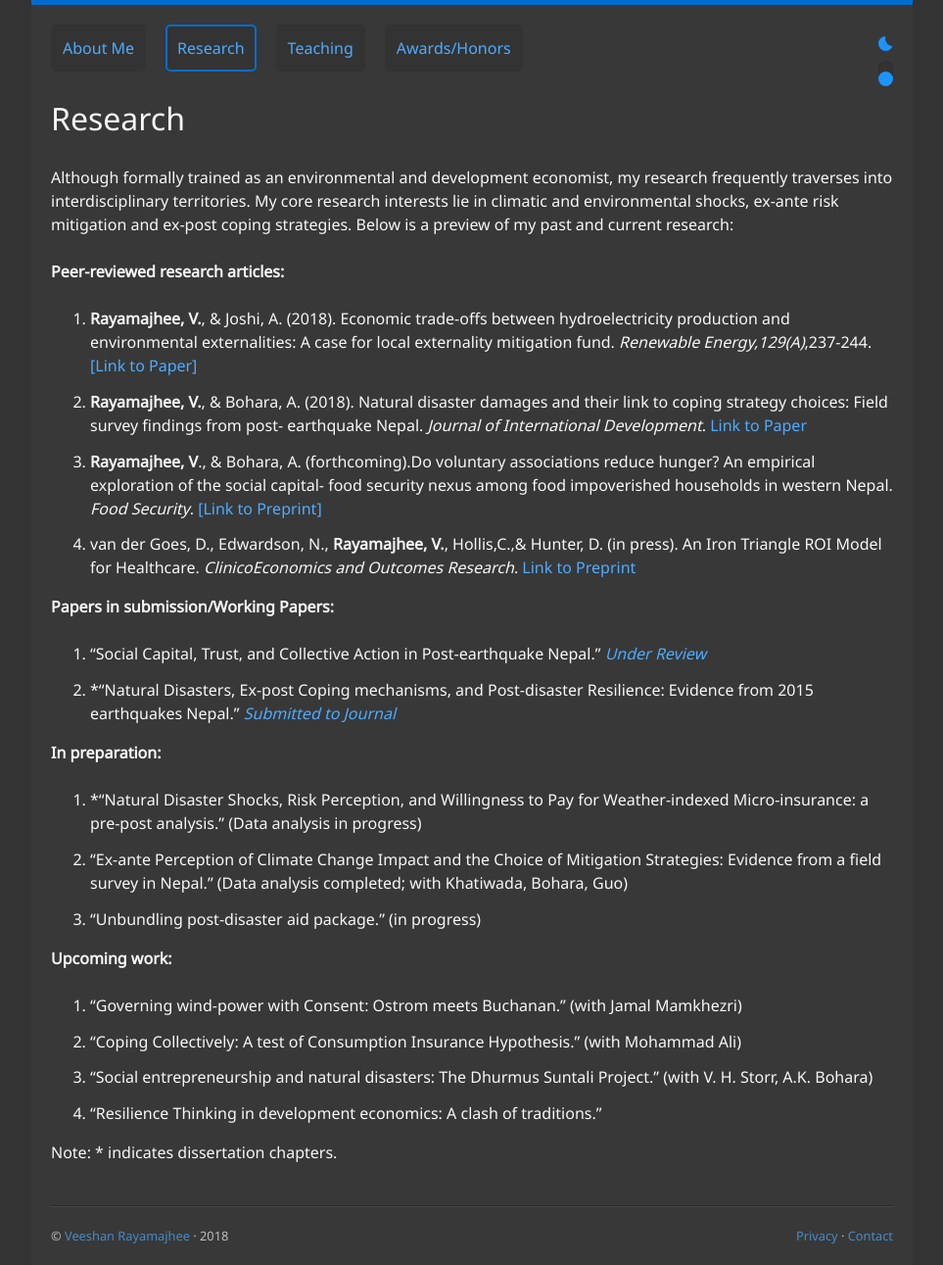
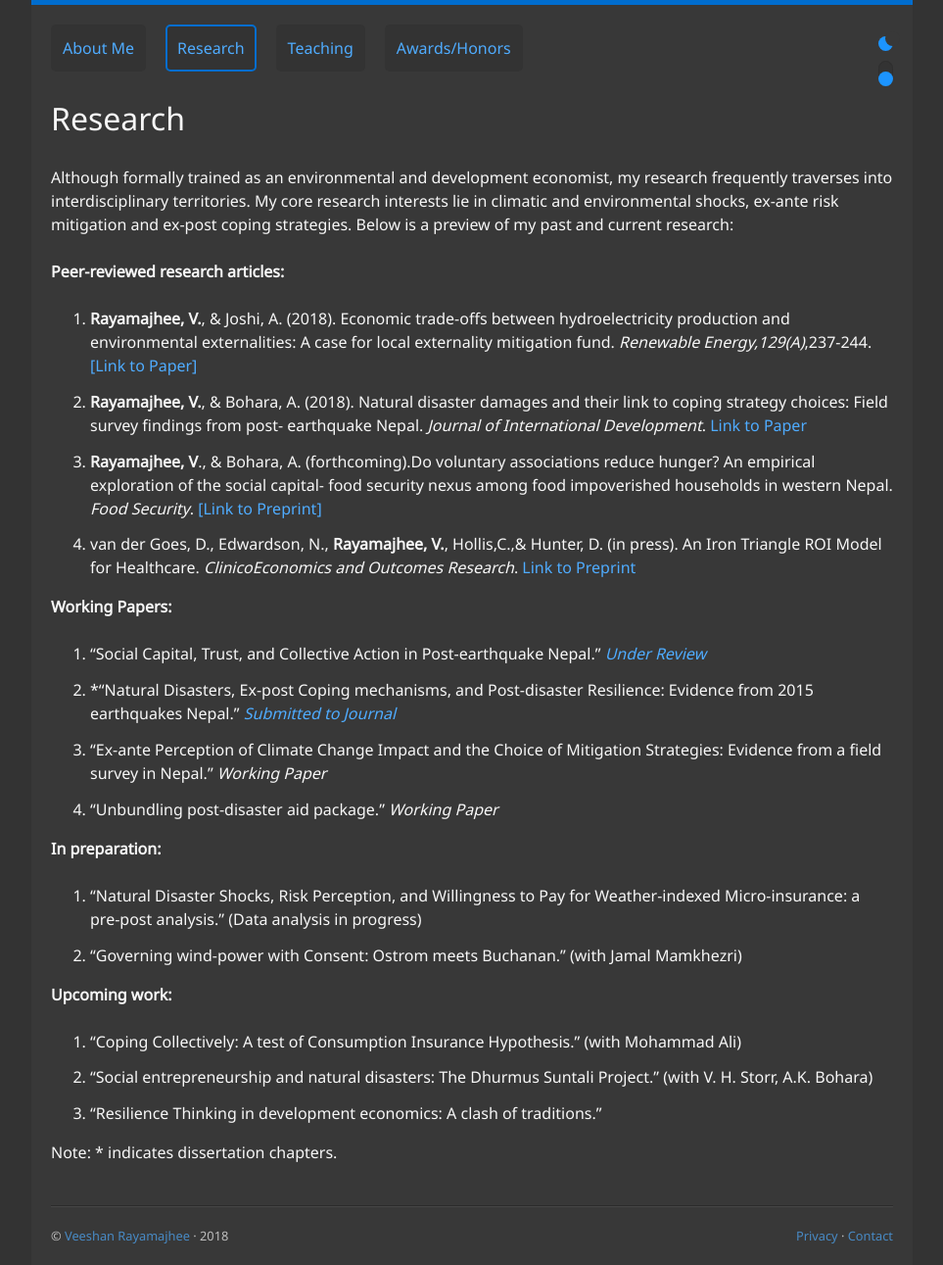
Before and after one commit to veeshanr/veeshanr.github.io, a Jekyll site: the page built from pages/research.md, in a window 1280 px wide. Shown: the whole page at 98% size, without its empty margins (158-1121 px from the left). Built offline with Jekyll 4.4.1, drawn with Linux system fonts in a browser that asks for light colours.

Commit message:
Update research.md

```diff
--- a/pages/research.md
+++ b/pages/research.md
@@ -17,23 +17,22 @@ Although formally trained as an environmental and development economist, my rese
 3. **Rayamajhee, V**., & Bohara, A. (forthcoming).Do voluntary associations reduce hunger? An empirical exploration of the social  capital- food security nexus among food impoverished households in western Nepal. *Food Security*. [[Link to Preprint]][2]
 4. van der Goes, D., Edwardson, N., **Rayamajhee, V.**, Hollis,C.,& Hunter, D. (in press). An Iron Triangle ROI Model for Healthcare. *ClinicoEconomics and Outcomes Research*. [Link to Preprint][3]
 
-**Papers in submission/Working Papers:**
+**Working Papers:**
 
 1. “Social Capital, Trust, and Collective Action in Post-earthquake Nepal.” [*Under Review*][5]
 2. *“Natural Disasters, Ex-post Coping mechanisms, and Post-disaster Resilience: Evidence from 2015 earthquakes Nepal.” [*Submitted to Journal*][6]
+3. “Ex-ante Perception of Climate Change Impact and the Choice of Mitigation Strategies: Evidence from a field survey in Nepal.” *Working Paper*
+4. “Unbundling post-disaster aid package.” *Working Paper*
 
 **In preparation:**
 
-1. *“Natural Disaster Shocks, Risk Perception, and Willingness to Pay for Weather-indexed Micro-insurance: a pre-post analysis.” (Data analysis in progress)
-2. “Ex-ante Perception of Climate Change Impact and the Choice of Mitigation Strategies: Evidence from a field survey in Nepal.” (Data analysis completed; with Khatiwada, Bohara, Guo)
-3. “Unbundling post-disaster aid package.” (in progress)
+1. “Natural Disaster Shocks, Risk Perception, and Willingness to Pay for Weather-indexed Micro-insurance: a pre-post analysis.” (Data analysis in progress)
+2. “Governing wind-power with Consent: Ostrom meets Buchanan.” (with Jamal Mamkhezri)
 
 **Upcoming work:**
-
-1. “Governing wind-power with Consent: Ostrom meets Buchanan.” (with Jamal Mamkhezri)
-2. “Coping Collectively: A test of Consumption Insurance Hypothesis." (with Mohammad Ali)
-3. “Social entrepreneurship and natural disasters: The Dhurmus Suntali Project.” (with V. H. Storr, A.K. Bohara)
-4. “Resilience Thinking in development economics: A clash of traditions.”
+1. “Coping Collectively: A test of Consumption Insurance Hypothesis." (with Mohammad Ali)
+2. “Social entrepreneurship and natural disasters: The Dhurmus Suntali Project.” (with V. H. Storr, A.K. Bohara)
+3. “Resilience Thinking in development economics: A clash of traditions.”
 
 
 Note: * indicates dissertation chapters.
```
